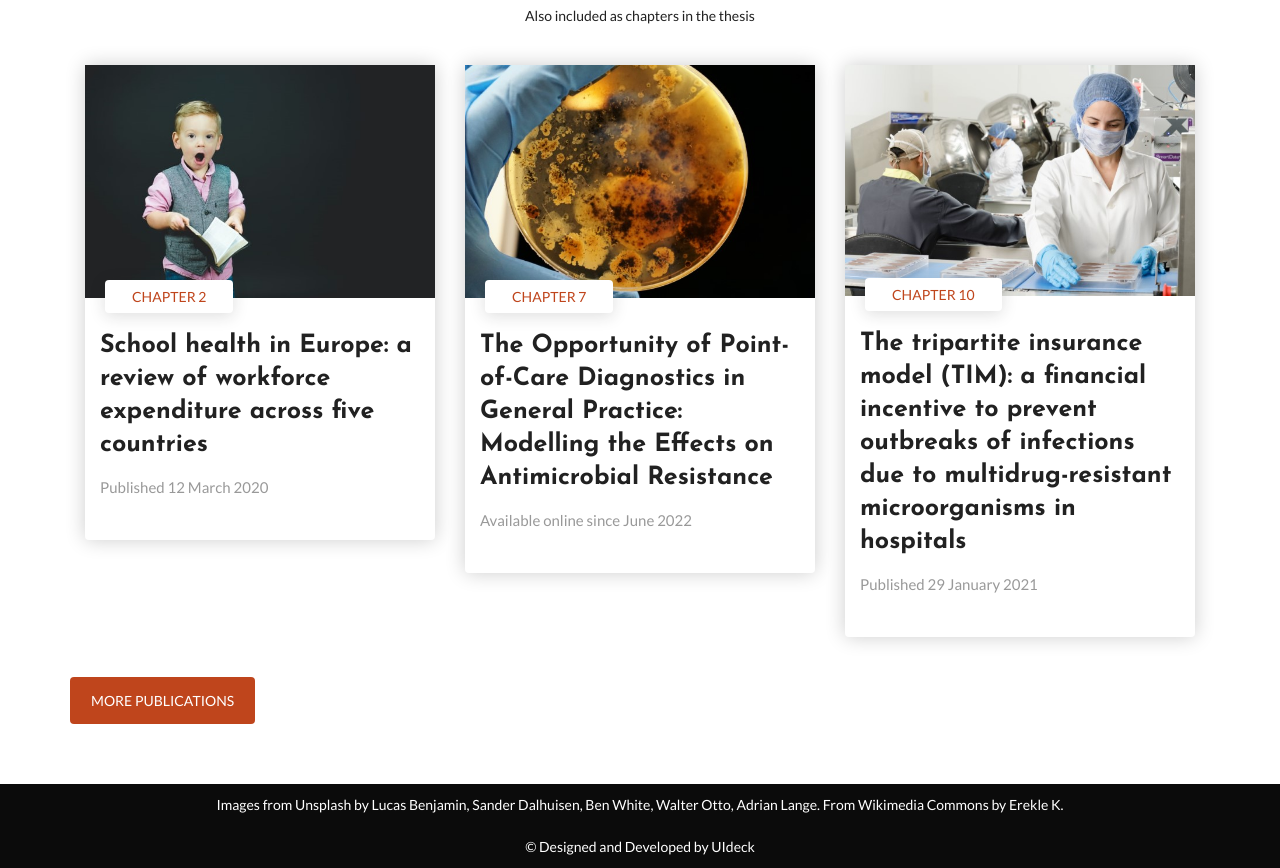
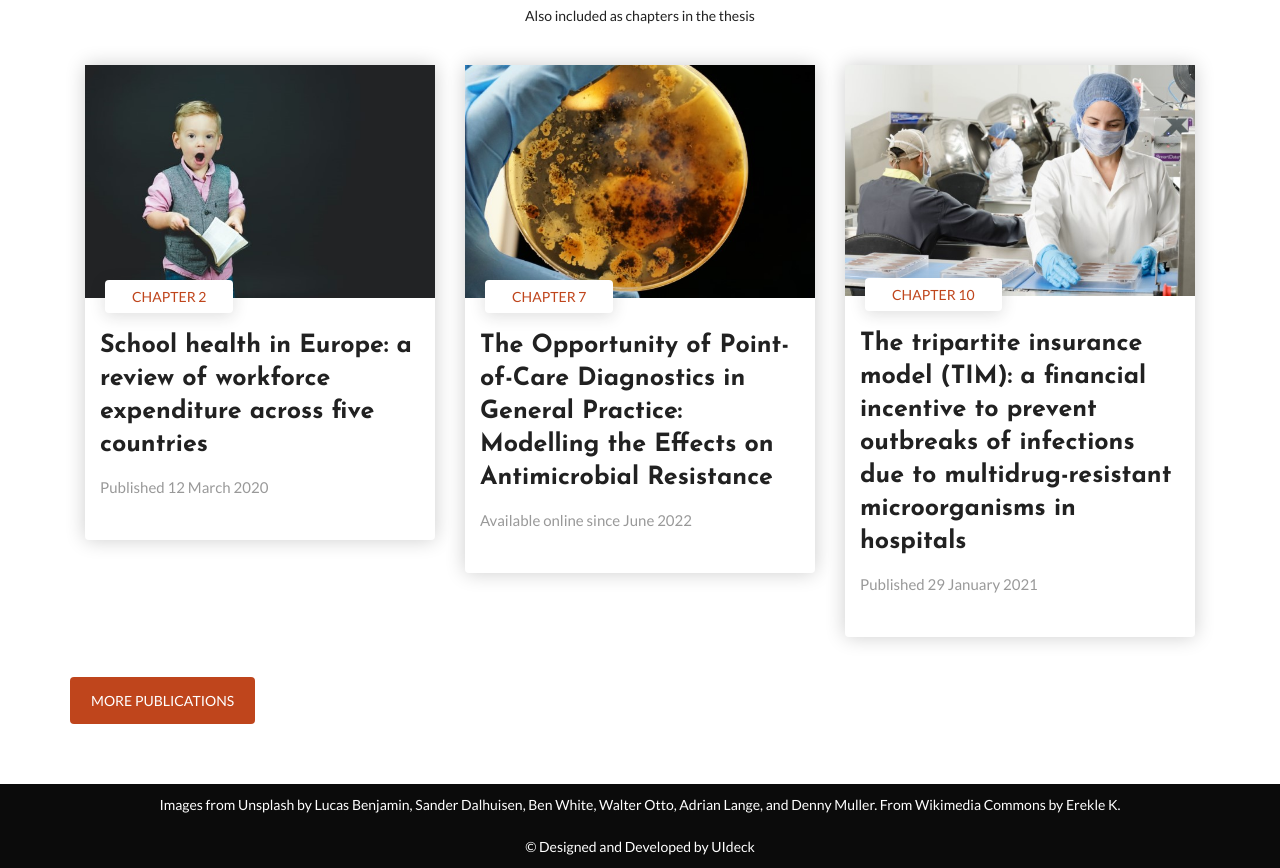
Before and after one commit to simonvanderpol/phd_site, a plain HTML site: page index.html in a window 1280 px wide. Shown: the part 3956-4824 px from the top of the page. Drawn offline with Linux system fonts and the light colour scheme; files whose address does not match are found by name.

Commit message:
Small updates

```diff
--- a/index.html
+++ b/index.html
@@ -559,7 +559,7 @@
         <div class="row">
           <div class="col-md-12">
             <div class="site-info">
-              <p>Images from Unsplash by Lucas Benjamin, Sander Dalhuisen, Ben White, Walter Otto, Adrian Lange. From Wikimedia Commons by Erekle K.</p>
+              <p>Images from Unsplash by Lucas Benjamin, Sander Dalhuisen, Ben White, Walter Otto, Adrian Lange, and Denny Muller. From Wikimedia Commons by Erekle K.</p>
             </div>
           </div>
         </div>
```
Also changed, not shown: assets/img/about/img1.jpg, assets/img/about/img3.jpg.
